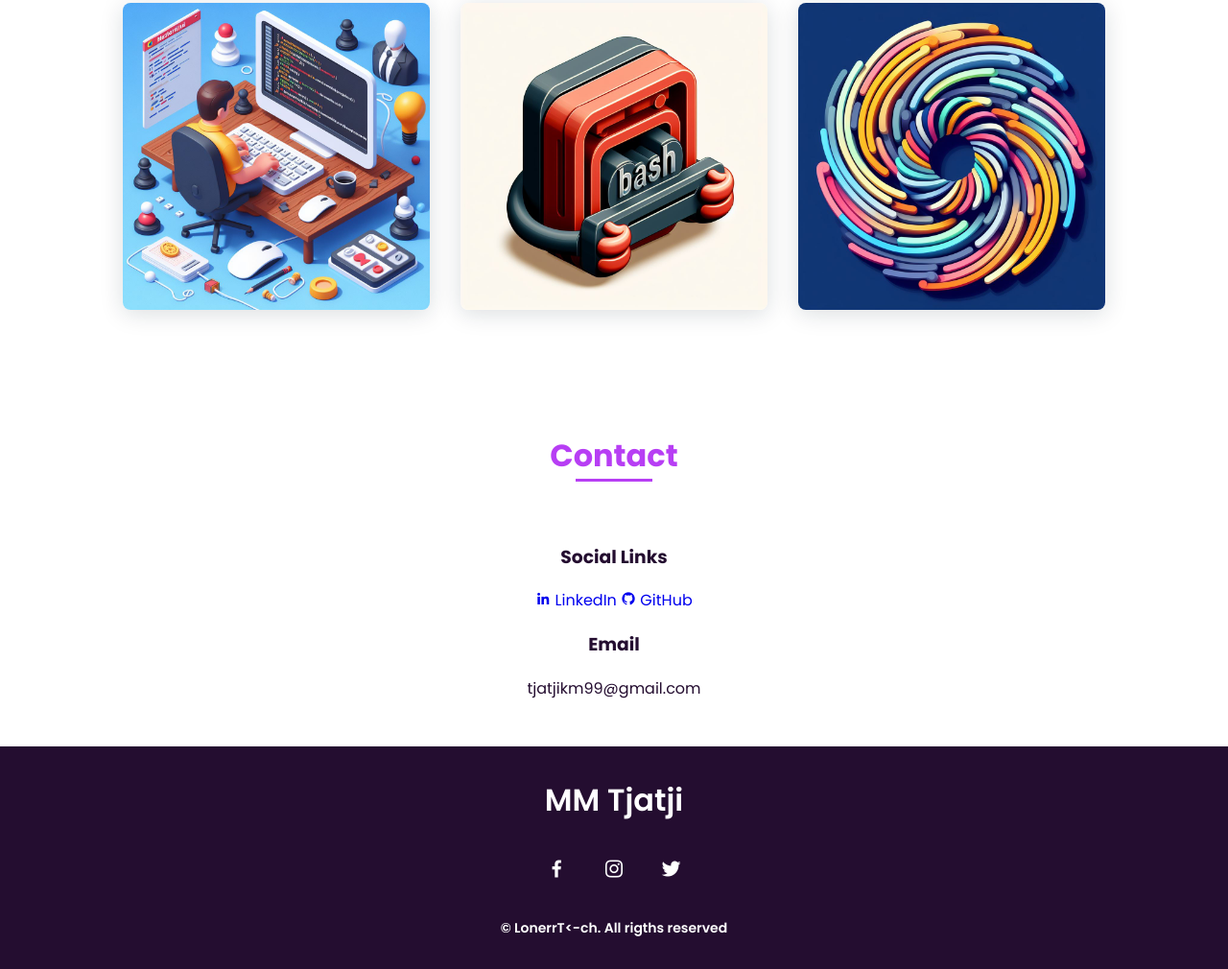
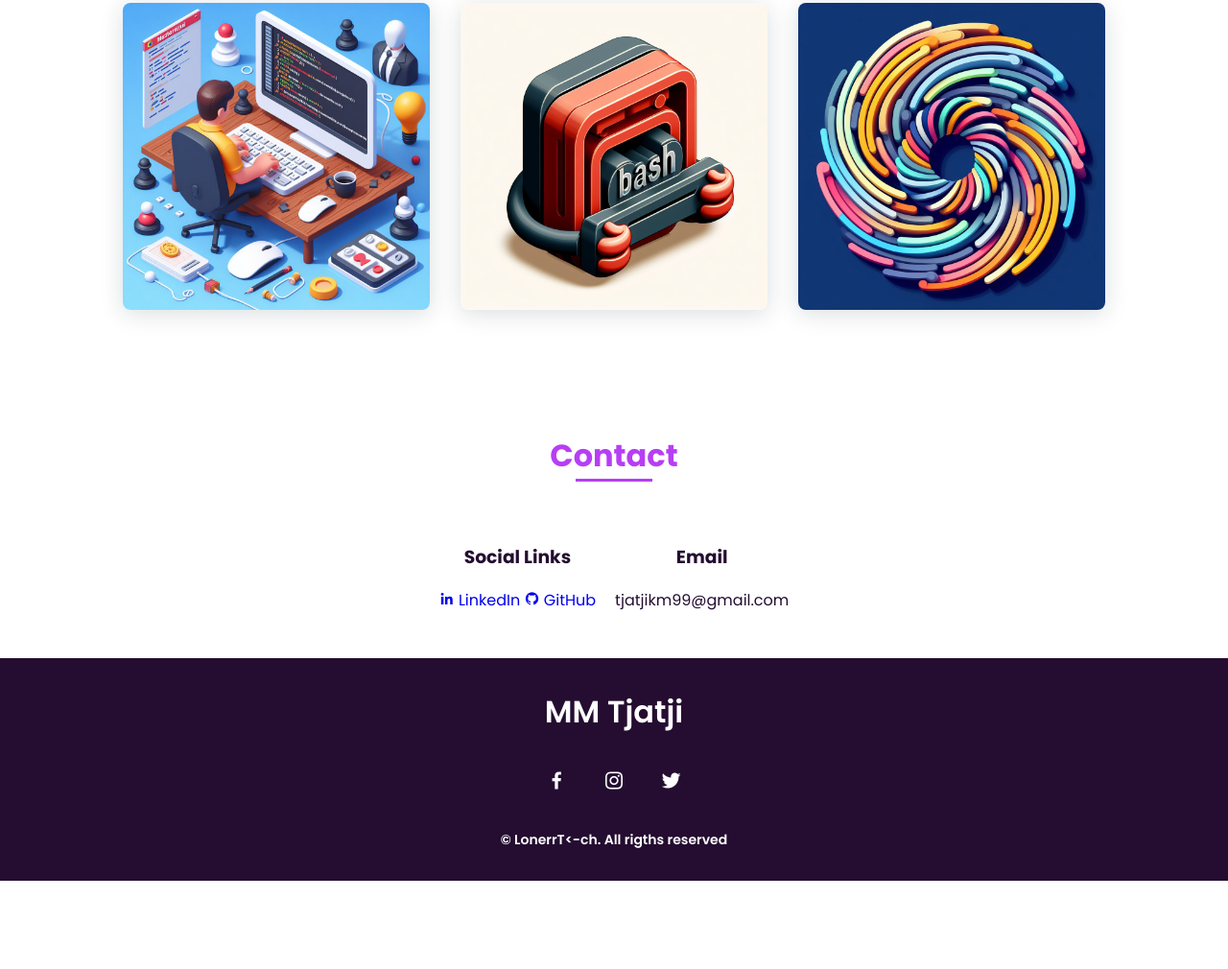
Before and after one commit to KoketsoLonerr/portfolio-website, a plain HTML site: page index.html in a window 1280 px wide. Shown: the part 2206-3216 px from the top of the page at 96% size. After the commit the page ends 3124 px from the top, so only its background shows below. Drawn offline with nearby package versions, Linux system fonts and the light colour scheme.

Commit message:
trying to fix the contact section

```diff
--- a/assets/css/styles.css
+++ b/assets/css/styles.css
@@ -374,6 +374,16 @@ img {
   cursor: pointer;
   margin-left: auto;
 }
+.contact__container {
+  display: flex;
+  flex-wrap: wrap; /* Allow wrapping to new line */
+  gap: 20px; /* Adjust the spacing between elements */
+  justify-content: center;
+}
+
+.contact__info {
+  flex: 1 1 auto; /* Allow items to grow and shrink */
+}
 
 /* ===== FOOTER =====*/
 .footer {
```
